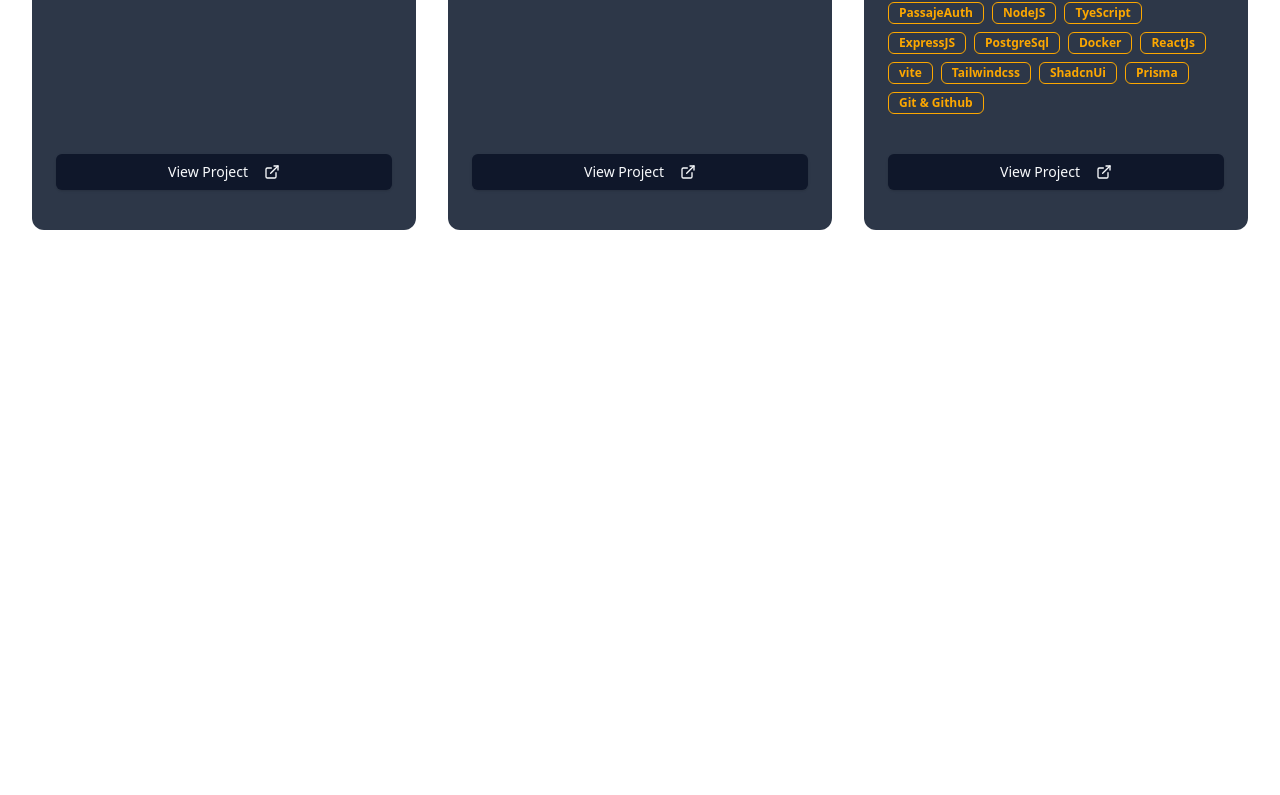
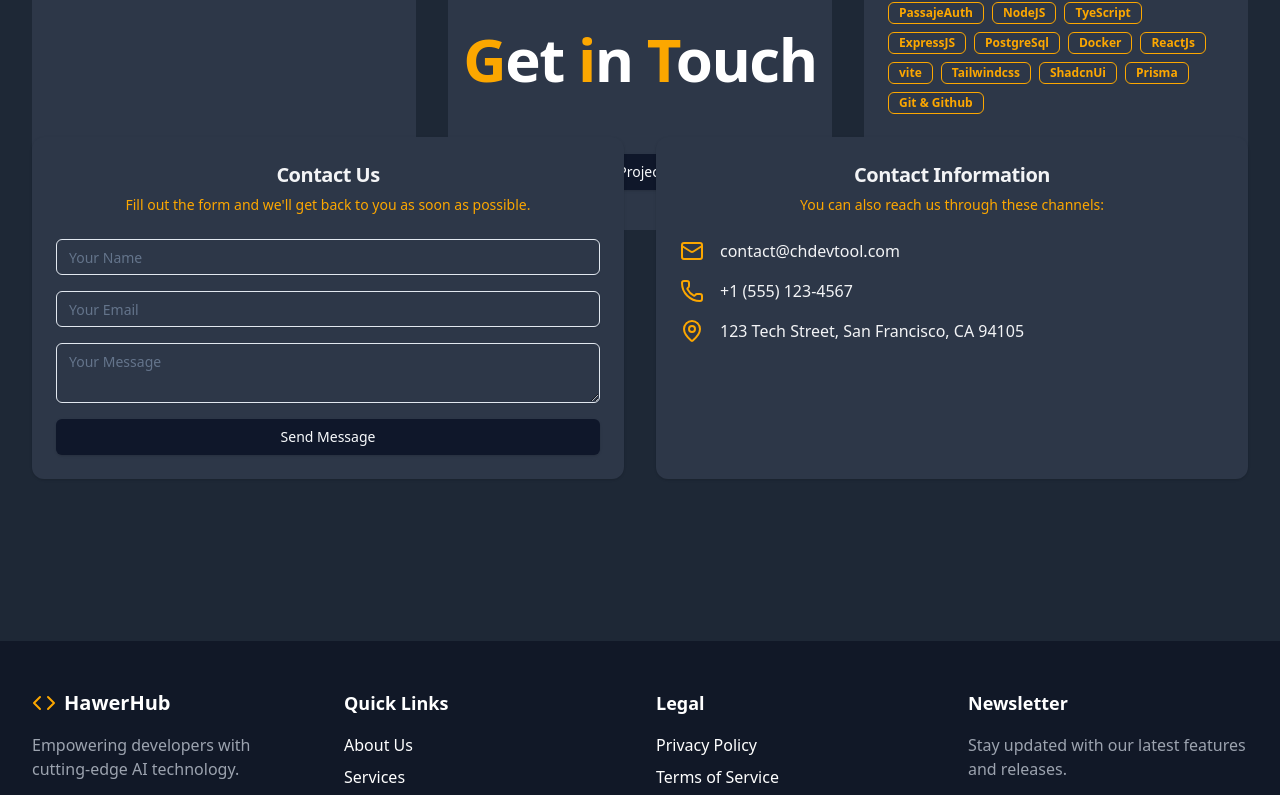
Before and after one commit to Ch-dev-tool/Landing, a React (Vite) app: page / in a window 1280 px wide. Shown: the part 3489-4284 px from the top of the page. Before the commit the page ends 3719 px from the top, so only its background shows below. Built offline with nearby package versions, Linux system fonts and the light colour scheme.

Commit message:
update home page component

```diff
--- a/src/pages/home.page.tsx
+++ b/src/pages/home.page.tsx
@@ -3,6 +3,8 @@ import About from "../components/utils/About.component"
 import Hero from "../components/utils/Hero.component"
 import Navbar from "../components/utils/Nav.component"
 import ProjectsGallery from "../components/utils/Projects.component";
+import Contact from "../components/utils/Contact.component";
+import Footer from "../components/utils/Footer.component";
 
 function HomePage() {
     return (
@@ -12,6 +14,8 @@ function HomePage() {
             <About />
             <ServiceGallery />
             <ProjectsGallery />
+            <Contact />
+            <Footer />
         </main>
     )
 }
```
